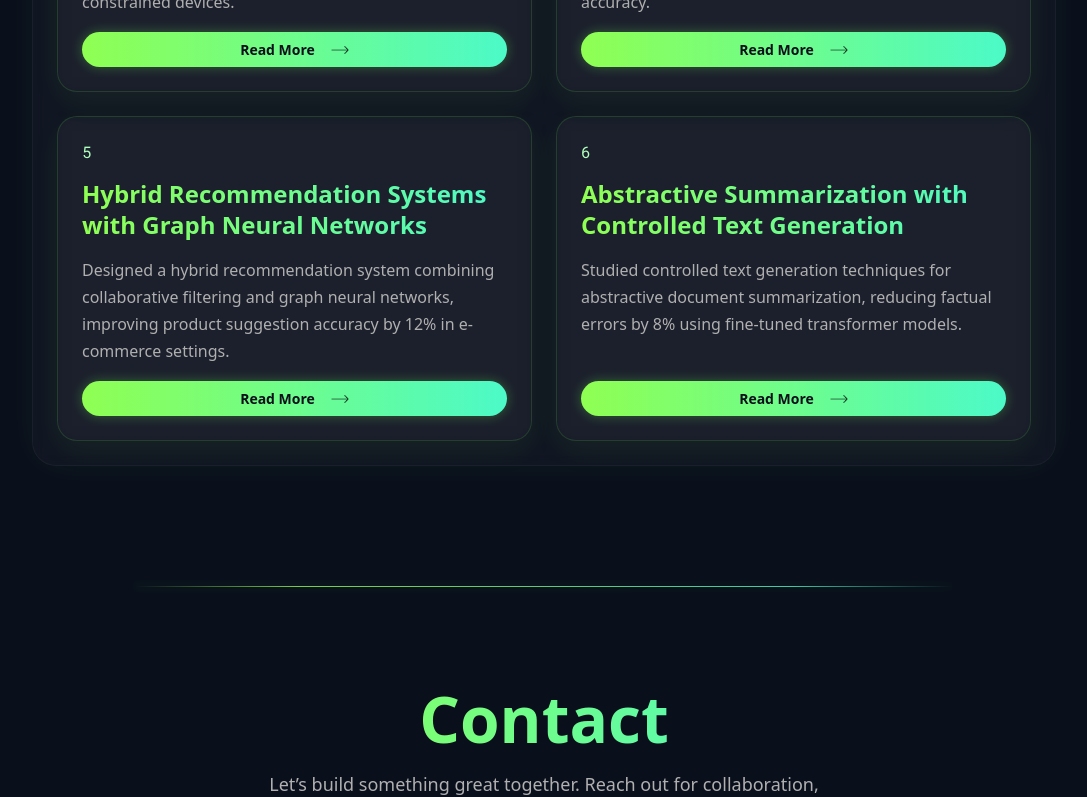
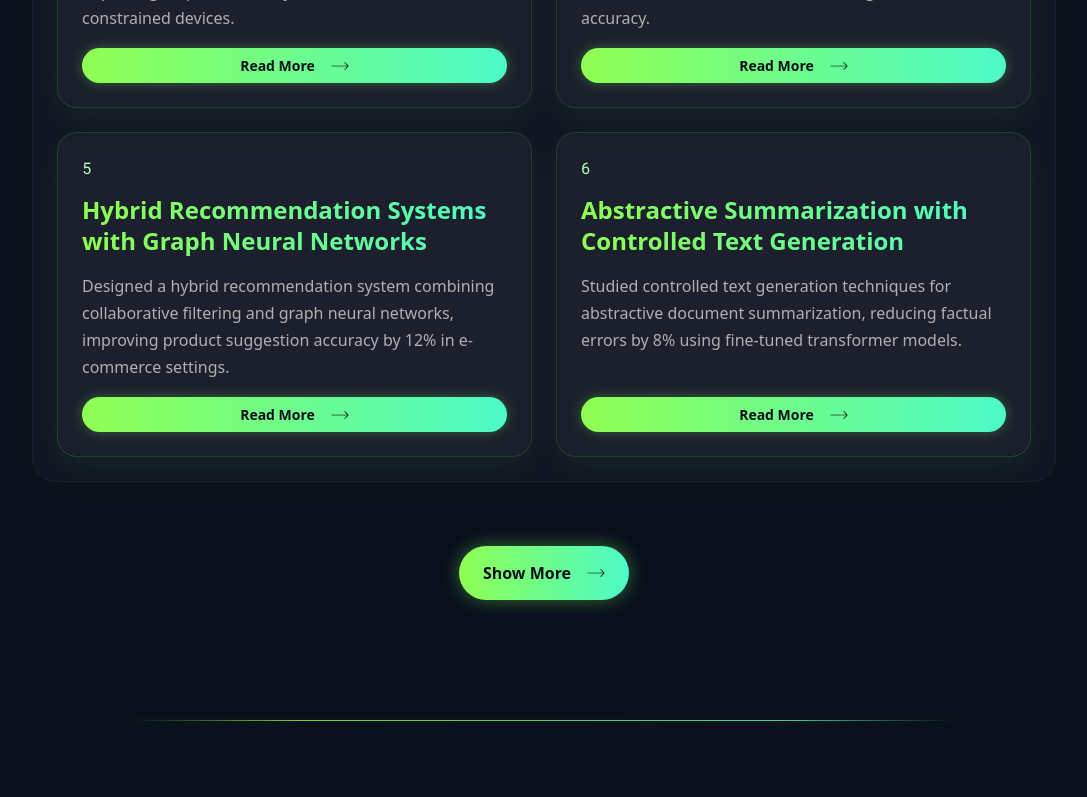
Before and after one commit to IdrisseAA/idrisseaa.github.io, a React (Vite) app: page / in a window 1280 px wide. Shown: the part 4725-5522 px from the top of the page, without its empty margins (96-1183 px from the left). Built offline with nearby package versions, Linux system fonts and the light colour scheme.

Commit message:
Add glassmorphic box styling to Projects, Research, and Contact sections

```diff
--- a/src/assets/data/researches.js
+++ b/src/assets/data/researches.js
@@ -99,6 +99,57 @@ const researches = [
         date: "February 2025",
         collaborators: ["Dr. John Doe"],
     },
+    {
+        researchNumber: 7,
+        name: "Neural Architecture Search for Efficient Edge AI",
+        description:
+            "Developed automated neural architecture search methods for designing efficient deep learning models on edge devices, achieving 30% better latency-accuracy tradeoff.",
+        technologies: [
+            "Python",
+            "AutoML",
+            "TensorFlow",
+            "Edge Computing",
+            "Neural Architecture Search",
+        ],
+        link: "https://github.com/idrisseaa/nas-edge-ai",
+        category: "Machine Learning",
+        date: "November 2024",
+        collaborators: ["MIT Research Lab"],
+    },
+    {
+        researchNumber: 8,
+        name: "Multi-Modal Learning for Document Understanding",
+        description:
+            "Explored multi-modal transformer architectures combining text, layout, and visual features for document understanding tasks, improving F1 score by 14%.",
+        technologies: [
+            "Python",
+            "PyTorch",
+            "Computer Vision",
+            "NLP",
+            "Multi-Modal Learning",
+        ],
+        link: "https://arxiv.org/abs/2409.87654",
+        category: "Computer Vision",
+        date: "September 2024",
+        collaborators: ["Adobe Research"],
+    },
+    {
+        researchNumber: 9,
+        name: "Privacy-Preserving Federated Learning for Healthcare",
+        description:
+            "Investigated federated learning techniques with differential privacy for medical data analysis, maintaining 92% model accuracy while ensuring patient privacy compliance.",
+        technologies: [
+            "Python",
+            "Federated Learning",
+            "Differential Privacy",
+            "Healthcare AI",
+            "Security",
+        ],
+        link: "https://github.com/idrisseaa/federated-healthcare",
+        category: "Privacy & Security",
+        date: "July 2024",
+        collaborators: ["Stanford Medical School"],
+    },
 ];
 
 export default researches;
--- a/src/components/sections/Projects/Projects.css
+++ b/src/components/sections/Projects/Projects.css
@@ -50,7 +50,7 @@
     justify-content: center;
     align-items: center;
     width: 100%;
-    margin-top: var(--space-sm);
+    margin-top: var(--space-lg);
 }
 
 .projects-show-more .button {
--- a/src/components/sections/Research/Research.css
+++ b/src/components/sections/Research/Research.css
@@ -50,6 +50,33 @@
     }
 }
 
+/* Show More Button Container */
+.research-show-more {
+    display: flex;
+    justify-content: center;
+    margin-top: var(--space-lg);
+    width: 100%;
+}
+
+.research-show-more button {
+    min-width: 160px;
+    max-width: 200px;
+}
+
+.research-show-more button:disabled {
+    opacity: 0.6;
+    cursor: not-allowed;
+    transform: none;
+}
+
+/* Empty State */
+.research-empty {
+    text-align: center;
+    padding: var(--space-xl);
+    color: var(--text-soft);
+    font-size: 18px;
+}
+
 /* Responsive */
 @media (max-width: 768px) {
     .research-title h1 {
--- a/src/components/sections/Research/Research.jsx
+++ b/src/components/sections/Research/Research.jsx
@@ -1,19 +1,51 @@
-import React from 'react';
+import React, { useState } from 'react';
 import './Research.css';
 import researchData from '../../../assets/data/researches.js';
 import arrowIcon from '../../../assets/images/icons/arrow_icon.png';
 import Card from '../../ui/Card/Card.jsx';
 import Divider from "../../ui/Divider.jsx";
+import Button from '../../ui/Button/Button.jsx';
+
+const INITIAL_VISIBLE = 6;
+const LOAD_MORE_COUNT = 3;
 
 const Research = () => {
+    const [visibleCount, setVisibleCount] = useState(INITIAL_VISIBLE);
+    const [isLoading, setIsLoading] = useState(false);
+
+    const handleShowMore = () => {
+        setIsLoading(true);
+        setTimeout(() => {
+            setVisibleCount(prev => prev + LOAD_MORE_COUNT);
+            setIsLoading(false);
+        }, 300);
+    };
+
+    const visibleResearch = researchData.slice(0, visibleCount);
+    const hasMore = visibleCount < researchData.length;
+
+    if (researchData.length === 0) {
+        return (
+            <section className="research" id="research">
+                <Divider/>
+                <div className="research-title">
+                    <h1>Research</h1>
+                </div>
+                <div className="research-empty">
+                    <p>No research available at the moment.</p>
+                </div>
+            </section>
+        );
+    }
+
     return (
         <section className="research" id="research">
             <Divider/>
             <div className="research-title">
                 <h1>Research</h1>
             </div>
-            <div className="research-container">
-                {researchData.map((research, index) => (
+            <div className="research-container" role="list" aria-label="Research publications">
+                {visibleResearch.map((research, index) => (
                     <Card
                         key={index}
                         variant="research"
@@ -22,10 +54,26 @@ const Research = () => {
                         description={research.description}
                         ctaText="Read More"
                         ctaIcon={arrowIcon}
-                        onCtaClick={() => console.log(`Read more about ${research.name}`)} // Replace with actual link/action
+                        onCtaClick={() => console.log(`Read more about ${research.name}`)}
+                        style={{ animationDelay: `${index * 0.1}s` }}
+                        role="listitem"
                     />
                 ))}
             </div>
+            {hasMore && (
+                <div className="research-show-more">
+                    <Button
+                        variant="primary"
+                        size="medium"
+                        iconRight={!isLoading && <img src={arrowIcon} alt="" aria-hidden="true"/>}
+                        onClick={handleShowMore}
+                        disabled={isLoading}
+                        aria-label={`Load ${Math.min(LOAD_MORE_COUNT, researchData.length - visibleCount)} more research items`}
+                    >
+                        {isLoading ? 'Loading...' : 'Show More'}
+                    </Button>
+                </div>
+            )}
         </section>
     );
 };
```
